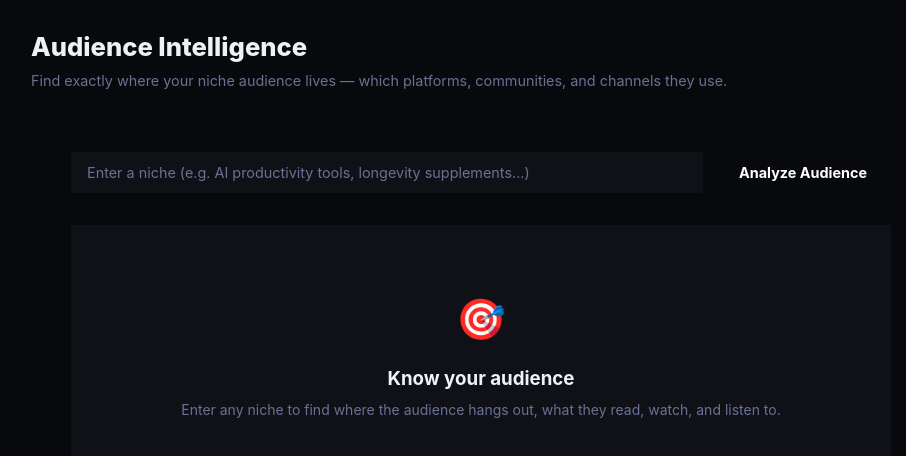
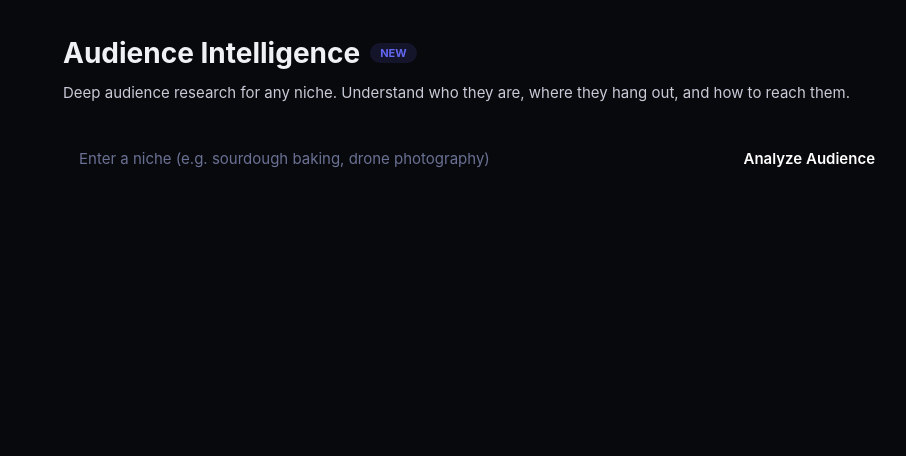
Before and after one commit to NicheFlow1/nicheflow-saas, a Next.js app: page /audience in a window 1280 px wide. Shown: the top 456 px of the page, without its empty margins (159-1065 px from the left). Built offline with nearby package versions, Linux system fonts and the light colour scheme.

Commit message:
feat: add src/app/audience/page.tsx

```diff
--- a/src/app/audience/page.tsx
+++ b/src/app/audience/page.tsx
@@ -1,125 +1,155 @@
-"use client";
-import { useRef, useState } from "react";
-import { getSupabaseClient } from "@/lib/supabase/client-singleton";
+'use client';
+import { useState } from 'react';
 
-const ACTIVITY: Record<string,string> = { High: "#10b981", Medium: "#f59e0b", Low: "#6b7280" };
+interface AudienceData {
+  size: string;
+  demographics: { age: string; gender: string; income: string };
+  platforms: Array<{ name: string; type: string; members: string }>;
+  pain_points: string[];
+  buying_triggers: string[];
+  best_channels: string[];
+  influencer_types: string[];
+  willingness_to_pay: string;
+  keywords: string[];
+}
 
 export default function AudiencePage() {
-  const supabase = useRef(getSupabaseClient()).current;
-  const [topic, setTopic] = useState("");
+  const [niche, setNiche] = useState('');
+  const [data, setData] = useState<AudienceData | null>(null);
   const [loading, setLoading] = useState(false);
-  const [intel, setIntel] = useState<any>(null);
-  const [error, setError] = useState("");
+  const [error, setError] = useState('');
 
   async function analyze() {
-    if (!topic.trim()) return;
-    setLoading(true); setError(""); setIntel(null);
+    if (!niche.trim()) return;
+    setLoading(true);
+    setError('');
+    setData(null);
     try {
-      const { data: { session } } = await supabase.auth.getSession();
-      const res = await fetch(`${process.env.NEXT_PUBLIC_SUPABASE_URL}/functions/v1/autopilot`, {
-        method: "POST", headers: { "Content-Type": "application/json", Authorization: `Bearer ${session?.access_token}` },
-        body: JSON.stringify({ action: "audience_intel", topic }),
+      const res = await fetch('/api/autopilot', {
+        method: 'POST',
+        headers: { 'Content-Type': 'application/json' },
+        body: JSON.stringify({ action: 'audience_intel', niche })
       });
-      const data = await res.json();
-      if (data.topic) setIntel(data);
-      else setError(data.error || "Analysis failed");
-    } catch (e) { setError(String(e)); }
-    setLoading(false);
+      const json = await res.json();
+      if (json.audience) setData(json.audience);
+      else setError('No data returned. Try a different niche.');
+    } catch (e) {
+      setError('Failed to fetch audience data.');
+    } finally {
+      setLoading(false);
+    }
   }
 
+  const sectionStyle = { background: 'var(--bg-secondary)', borderRadius: '12px', border: '1px solid var(--border)', padding: '20px', marginBottom: '16px' };
+  const labelStyle = { fontSize: '11px', fontWeight: 700, color: 'var(--text-secondary)', textTransform: 'uppercase' as const, letterSpacing: '0.5px', marginBottom: '12px' };
+  const tagStyle = { padding: '4px 12px', borderRadius: '20px', fontSize: '12px', background: 'var(--bg-primary)', border: '1px solid var(--border)', color: 'var(--text-primary)' };
+
   return (
-    <div style={{ minHeight: "100vh", background: "var(--bg-base)" }}>
-      <div style={{ borderBottom: "1px solid var(--border)", background: "var(--bg-surface)", padding: "1.75rem 2.5rem" }}>
-        <div style={{ maxWidth: 900, margin: "0 auto" }}>
-          <h1 style={{ fontSize: "1.6rem", fontWeight: 800, color: "var(--text-primary)", margin: "0 0 0.25rem" }}>Audience Intelligence</h1>
-          <p style={{ color: "var(--text-muted)", margin: 0, fontSize: "0.9rem" }}>Find exactly where your niche audience lives — which platforms, communities, and channels they use.</p>
+    <div style={{ padding: '32px', maxWidth: '900px', margin: '0 auto' }}>
+      <div style={{ marginBottom: '32px' }}>
+        <div style={{ display: 'flex', alignItems: 'center', gap: '10px', marginBottom: '8px' }}>
+          <h1 style={{ fontSize: '28px', fontWeight: 700, color: 'var(--text-primary)', margin: 0 }}>Audience Intelligence</h1>
+          <span style={{ padding: '2px 10px', borderRadius: '20px', fontSize: '11px', fontWeight: 700, background: '#6366f122', color: '#6366f1', textTransform: 'uppercase' }}>NEW</span>
         </div>
+        <p style={{ color: 'var(--text-secondary)', fontSize: '15px', margin: 0 }}>Deep audience research for any niche. Understand who they are, where they hang out, and how to reach them.</p>
       </div>
 
-      <div style={{ maxWidth: 900, margin: "0 auto", padding: "2rem 2.5rem" }}>
-        <div style={{ display: "flex", gap: "0.75rem", marginBottom: "2rem" }}>
-          <input value={topic} onChange={e => setTopic(e.target.value)} onKeyDown={e => e.key === "Enter" && analyze()} placeholder="Enter a niche (e.g. AI productivity tools, longevity supplements...)" style={{ flex: 1, background: "var(--bg-card)", border: "1px solid var(--border)", borderRadius: "var(--radius-sm)", padding: "0.75rem 1rem", color: "var(--text-primary)", fontSize: "0.9rem", outline: "none" }} />
-          <button onClick={analyze} disabled={loading || !topic.trim()} style={{ background: "var(--accent)", color: "white", border: "none", borderRadius: "var(--radius-sm)", padding: "0.75rem 1.5rem", fontWeight: 700, fontSize: "0.9rem", cursor: loading ? "not-allowed" : "pointer", opacity: loading ? 0.7 : 1, whiteSpace: "nowrap", display: "flex", alignItems: "center", gap: "0.5rem" }}>
-            {loading ? <><div style={{ width: 14, height: 14, border: "2px solid rgba(255,255,255,0.3)", borderTopColor: "white", borderRadius: "50%", animation: "spin 0.8s linear infinite" }} /> Analyzing...</> : "Analyze Audience"}
-          </button>
-        </div>
+      <div style={{ display: 'flex', gap: '12px', marginBottom: '32px' }}>
+        <input
+          value={niche}
+          onChange={e => setNiche(e.target.value)}
+          onKeyDown={e => e.key === 'Enter' && analyze()}
+          placeholder="Enter a niche (e.g. sourdough baking, drone photography)"
+          style={{ flex: 1, padding: '12px 16px', borderRadius: '8px', border: '1px solid var(--border)', background: 'var(--bg-secondary)', color: 'var(--text-primary)', fontSize: '15px', outline: 'none' }}
+        />
+        <button
+          onClick={analyze}
+          disabled={loading || !niche.trim()}
+          style={{ padding: '12px 24px', borderRadius: '8px', border: 'none', background: 'var(--accent)', color: '#fff', fontSize: '15px', fontWeight: 600, cursor: 'pointer', opacity: loading ? 0.7 : 1, whiteSpace: 'nowrap' }}
+        >
+          {loading ? 'Analyzing...' : 'Analyze Audience'}
+        </button>
+      </div>
 
-        {error && <div style={{ background: "rgba(239,68,68,0.08)", border: "1px solid rgba(239,68,68,0.25)", borderRadius: "var(--radius)", padding: "1rem", color: "#fca5a5", marginBottom: "1.5rem" }}>{error}</div>}
+      {error && <div style={{ padding: '16px', background: '#ef444422', border: '1px solid #ef444444', borderRadius: '8px', color: '#ef4444', marginBottom: '16px', fontSize: '14px' }}>{error}</div>}
 
-        {!intel && !loading && (
-          <div style={{ textAlign: "center", padding: "4rem 2rem", background: "var(--bg-card)", border: "1px solid var(--border)", borderRadius: "var(--radius-lg)" }}>
-            <div style={{ fontSize: "2.5rem", marginBottom: "1rem" }}>🎯</div>
-            <h3 style={{ color: "var(--text-primary)", fontWeight: 700, marginBottom: "0.4rem" }}>Know your audience</h3>
-            <p style={{ color: "var(--text-muted)", fontSize: "0.875rem" }}>Enter any niche to find where the audience hangs out, what they read, watch, and listen to.</p>
+      {data && (
+        <div>
+          <div style={{ display: 'grid', gridTemplateColumns: 'repeat(auto-fit, minmax(200px, 1fr))', gap: '16px', marginBottom: '16px' }}>
+            <div style={sectionStyle}>
+              <div style={labelStyle}>Audience Size</div>
+              <div style={{ fontSize: '28px', fontWeight: 800, color: 'var(--accent)' }}>{data.size}</div>
+            </div>
+            <div style={sectionStyle}>
+              <div style={labelStyle}>Demographics</div>
+              <div style={{ fontSize: '14px', color: 'var(--text-primary)', lineHeight: 1.8 }}>
+                <div>Age: <strong>{data.demographics.age}</strong></div>
+                <div>Gender: <strong>{data.demographics.gender}</strong></div>
+                <div>Income: <strong>{data.demographics.income}</strong></div>
+              </div>
+            </div>
+            <div style={sectionStyle}>
+              <div style={labelStyle}>Willingness to Pay</div>
+              <div style={{ fontSize: '24px', fontWeight: 700, color: '#22c55e' }}>{data.willingness_to_pay}</div>
+            </div>
           </div>
-        )}
 
-        {intel && (
-          <div style={{ display: "flex", flexDirection: "column", gap: "1.25rem" }}>
-            <div style={{ display: "grid", gridTemplateColumns: "repeat(4,1fr)", gap: "0.75rem" }}>
-              {[{label:"Audience Size",value:intel.audience_size,color:"#8b5cf6"},{label:"Age Range",value:intel.demographics?.age_range,color:"#6366f1"},{label:"Income",value:intel.demographics?.income,color:"#10b981"},{label:"Gender",value:intel.demographics?.gender_split,color:"#f59e0b"}].map((s,i) => (
-                <div key={i} style={{ background: "var(--bg-card)", border: "1px solid var(--border)", borderRadius: "var(--radius)", padding: "1rem", position: "relative", overflow: "hidden" }}>
-                  <div style={{ position: "absolute", top: 0, left: 0, right: 0, height: 3, background: s.color }} />
-                  <p style={{ fontSize: "0.68rem", color: "var(--text-muted)", fontWeight: 700, textTransform: "uppercase", letterSpacing: "0.07em", margin: "0 0 0.4rem" }}>{s.label}</p>
-                  <p style={{ fontSize: "0.9rem", fontWeight: 700, color: "var(--text-primary)", margin: 0 }}>{s.value}</p>
+          <div style={sectionStyle}>
+            <div style={labelStyle}>Where They Hang Out</div>
+            <div style={{ display: 'flex', flexDirection: 'column', gap: '10px' }}>
+              {data.platforms.map((p, i) => (
+                <div key={i} style={{ display: 'flex', justifyContent: 'space-between', alignItems: 'center', padding: '10px 14px', background: 'var(--bg-primary)', borderRadius: '8px' }}>
+                  <div>
+                    <span style={{ fontWeight: 600, color: 'var(--text-primary)', fontSize: '14px' }}>{p.name}</span>
+                    <span style={{ color: 'var(--text-secondary)', fontSize: '12px', marginLeft: '8px' }}>{p.type}</span>
+                  </div>
+                  <span style={{ fontSize: '13px', color: 'var(--accent)', fontWeight: 600 }}>{p.members}</span>
                 </div>
               ))}
             </div>
+          </div>
 
-            <div style={{ background: "var(--bg-card)", border: "1px solid var(--border)", borderRadius: "var(--radius-lg)", padding: "1.25rem" }}>
-              <h3 style={{ fontSize: "0.8rem", fontWeight: 700, color: "var(--text-muted)", textTransform: "uppercase", letterSpacing: "0.07em", marginBottom: "1rem" }}>Where they hang out</h3>
-              <div style={{ display: "flex", flexDirection: "column", gap: "0.75rem" }}>
-                {(intel.platforms || []).map((plat: any, i: number) => (
-                  <div key={i} style={{ display: "flex", alignItems: "flex-start", gap: "1rem", padding: "0.85rem 1rem", background: "var(--bg-elevated)", borderRadius: 8 }}>
-                    <div style={{ flex: 1 }}>
-                      <div style={{ display: "flex", alignItems: "center", gap: "0.6rem", marginBottom: "0.35rem" }}>
-                        <span style={{ fontWeight: 700, color: "var(--text-primary)", fontSize: "0.9rem" }}>{plat.name}</span>
-                        <span style={{ fontSize: "0.7rem", color: ACTIVITY[plat.activity]||"#6b7280", fontWeight: 600 }}>{plat.activity} activity</span>
-                      </div>
-                      {plat.communities && <p style={{ margin: "0 0 0.25rem", fontSize: "0.8rem", color: "var(--text-secondary)" }}>Communities: {plat.communities.join(", ")}</p>}
-                      {plat.channels && <p style={{ margin: "0 0 0.25rem", fontSize: "0.8rem", color: "var(--text-secondary)" }}>Channels: {plat.channels.join(", ")}</p>}
-                      {plat.hashtags && <p style={{ margin: "0 0 0.25rem", fontSize: "0.8rem", color: "var(--text-secondary)" }}>Hashtags: {plat.hashtags.join(", ")}</p>}
-                      <p style={{ margin: 0, fontSize: "0.75rem", color: "var(--text-muted)" }}>Best for: {plat.best_for}</p>
-                    </div>
-                  </div>
+          <div style={{ display: 'grid', gridTemplateColumns: '1fr 1fr', gap: '16px', marginBottom: '16px' }}>
+            <div style={sectionStyle}>
+              <div style={labelStyle}>Pain Points</div>
+              <div style={{ display: 'flex', flexDirection: 'column', gap: '8px' }}>
+                {data.pain_points.map((p, i) => (
+                  <div key={i} style={{ fontSize: '13px', color: 'var(--text-primary)', padding: '6px 10px', background: '#ef444411', borderRadius: '6px', borderLeft: '3px solid #ef4444' }}>{p}</div>
                 ))}
               </div>
             </div>
-
-            <div style={{ display: "grid", gridTemplateColumns: "1fr 1fr", gap: "1rem" }}>
-              <div style={{ background: "var(--bg-card)", border: "1px solid var(--border)", borderRadius: "var(--radius)", padding: "1.1rem" }}>
-                <h3 style={{ fontSize: "0.75rem", fontWeight: 700, color: "var(--text-muted)", textTransform: "uppercase", letterSpacing: "0.07em", margin: "0 0 0.75rem" }}>Pain Points</h3>
-                <ul style={{ listStyle: "none", padding: 0, margin: 0, display: "flex", flexDirection: "column", gap: "0.4rem" }}>
-                  {(intel.pain_points||[]).map((p:string,i:number) => <li key={i} style={{ fontSize: "0.85rem", color: "var(--text-secondary)", display: "flex", alignItems: "flex-start", gap: "0.5rem" }}><span style={{ color: "#ef4444", flexShrink: 0 }}>•</span>{p}</li>)}
-                </ul>
-              </div>
-              <div style={{ background: "var(--bg-card)", border: "1px solid var(--border)", borderRadius: "var(--radius)", padding: "1.1rem" }}>
-                <h3 style={{ fontSize: "0.75rem", fontWeight: 700, color: "var(--text-muted)", textTransform: "uppercase", letterSpacing: "0.07em", margin: "0 0 0.75rem" }}>Buying Triggers</h3>
-                <ul style={{ listStyle: "none", padding: 0, margin: 0, display: "flex", flexDirection: "column", gap: "0.4rem" }}>
-                  {(intel.buying_triggers||[]).map((p:string,i:number) => <li key={i} style={{ fontSize: "0.85rem", color: "var(--text-secondary)", display: "flex", alignItems: "flex-start", gap: "0.5rem" }}><span style={{ color: "#10b981", flexShrink: 0 }}>•</span>{p}</li>)}
-                </ul>
-              </div>
-              <div style={{ background: "var(--bg-card)", border: "1px solid var(--border)", borderRadius: "var(--radius)", padding: "1.1rem" }}>
-                <h3 style={{ fontSize: "0.75rem", fontWeight: 700, color: "var(--text-muted)", textTransform: "uppercase", letterSpacing: "0.07em", margin: "0 0 0.75rem" }}>Best Channels to Reach Them</h3>
-                <ul style={{ listStyle: "none", padding: 0, margin: 0, display: "flex", flexDirection: "column", gap: "0.4rem" }}>
-                  {(intel.best_channels_to_reach||[]).map((p:string,i:number) => <li key={i} style={{ fontSize: "0.85rem", color: "var(--text-secondary)", display: "flex", alignItems: "flex-start", gap: "0.5rem" }}><span style={{ color: "#6366f1", flexShrink: 0 }}>•</span>{p}</li>)}
-                </ul>
-              </div>
-              <div style={{ background: "var(--bg-card)", border: "1px solid var(--border)", borderRadius: "var(--radius)", padding: "1.1rem" }}>
-                <h3 style={{ fontSize: "0.75rem", fontWeight: 700, color: "var(--text-muted)", textTransform: "uppercase", letterSpacing: "0.07em", margin: "0 0 0.75rem" }}>Influencer Types</h3>
-                <ul style={{ listStyle: "none", padding: 0, margin: 0, display: "flex", flexDirection: "column", gap: "0.4rem" }}>
-                  {(intel.influencer_types||[]).map((p:string,i:number) => <li key={i} style={{ fontSize: "0.85rem", color: "var(--text-secondary)", display: "flex", alignItems: "flex-start", gap: "0.5rem" }}><span style={{ color: "#f59e0b", flexShrink: 0 }}>•</span>{p}</li>)}
-                </ul>
+            <div style={sectionStyle}>
+              <div style={labelStyle}>Buying Triggers</div>
+              <div style={{ display: 'flex', flexDirection: 'column', gap: '8px' }}>
+                {data.buying_triggers.map((t, i) => (
+                  <div key={i} style={{ fontSize: '13px', color: 'var(--text-primary)', padding: '6px 10px', background: '#22c55e11', borderRadius: '6px', borderLeft: '3px solid #22c55e' }}>{t}</div>
+                ))}
               </div>
             </div>
+          </div>
 
-            <div style={{ display: "flex", gap: "0.75rem" }}>
-              <button onClick={() => window.location.href=`/dashboard/starter?keyword=${encodeURIComponent(topic)}`} style={{ background: "var(--accent)", color: "white", border: "none", borderRadius: "var(--radius-sm)", padding: "0.65rem 1.5rem", fontWeight: 700, fontSize: "0.9rem", cursor: "pointer" }}>Build Starter Kit</button>
-              <button onClick={() => window.location.href=`/trending`} style={{ background: "transparent", color: "var(--text-secondary)", border: "1px solid var(--border)", borderRadius: "var(--radius-sm)", padding: "0.65rem 1.5rem", fontWeight: 600, fontSize: "0.9rem", cursor: "pointer" }}>Trending Now</button>
+          <div style={sectionStyle}>
+            <div style={labelStyle}>Best Channels to Reach Them</div>
+            <div style={{ display: 'flex', gap: '8px', flexWrap: 'wrap' }}>
+              {data.best_channels.map((c, i) => <span key={i} style={tagStyle}>{c}</span>)}
             </div>
           </div>
-        )}
-      </div>
+
+          <div style={sectionStyle}>
+            <div style={labelStyle}>Influencer Types</div>
+            <div style={{ display: 'flex', gap: '8px', flexWrap: 'wrap' }}>
+              {data.influencer_types.map((t, i) => <span key={i} style={tagStyle}>{t}</span>)}
+            </div>
+          </div>
+
+          <div style={sectionStyle}>
+            <div style={labelStyle}>Keywords to Target</div>
+            <div style={{ display: 'flex', gap: '8px', flexWrap: 'wrap' }}>
+              {data.keywords.map((k, i) => <span key={i} style={{ ...tagStyle, background: 'var(--accent)', color: '#fff', border: 'none', fontWeight: 600 }}>{k}</span>)}
+            </div>
+          </div>
+        </div>
+      )}
     </div>
   );
 }
```
